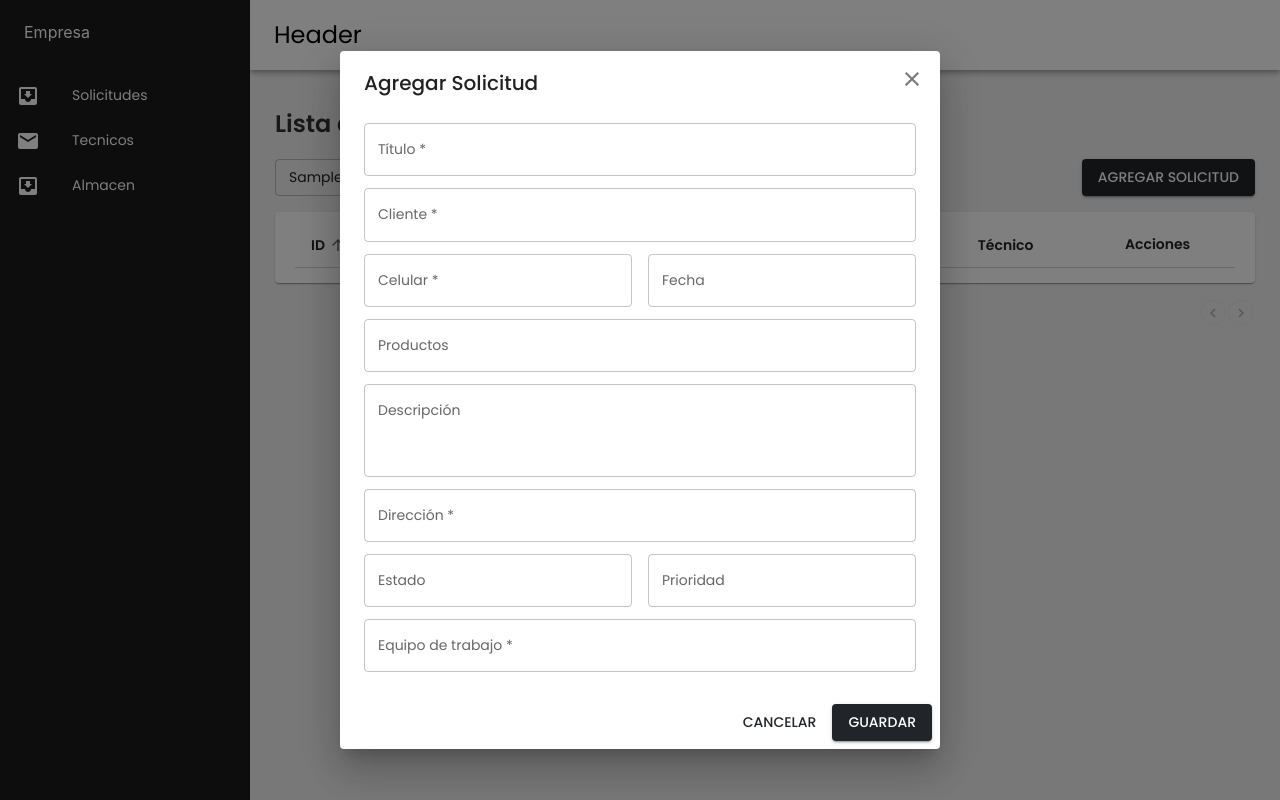
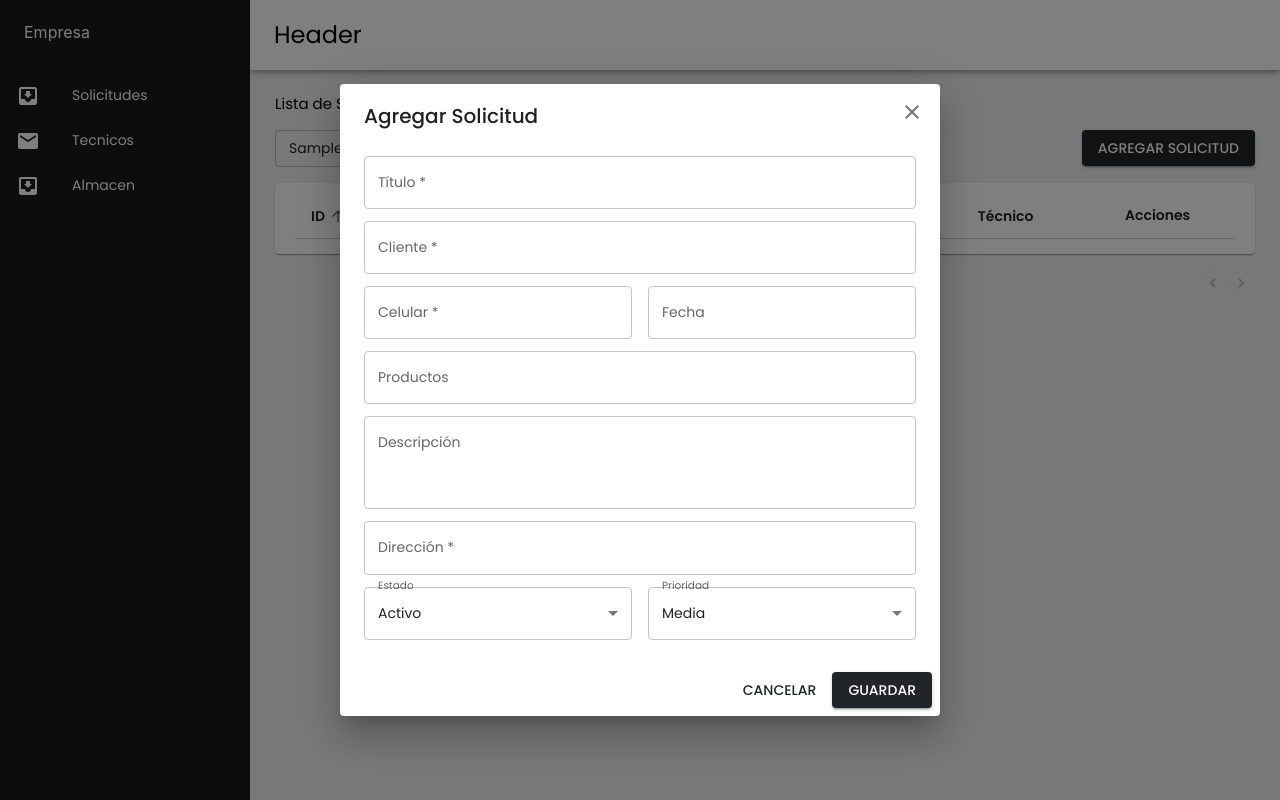
Before and after one commit to Fisi-projects/EPCO-IDEAS-front, a React (Vite) app: page /requests in a window 1280 px wide. Both pictures are taken after typing "Sample" into the empty fields and a click on the button "AGREGAR SOLICITUD". Built offline with nearby package versions, Linux system fonts and the light colour scheme.

Commit message:
boton agregar solicitud culminado

```diff
--- a/src/pages/requests.jsx
+++ b/src/pages/requests.jsx
@@ -2,7 +2,7 @@ import { useState } from 'react';
 import {
   Table, TableBody, TableCell, TableContainer, TableHead, TableRow, Paper,
   TableSortLabel, TextField, Button, Box, IconButton, Chip, Grid, Pagination, Typography,
-  Dialog, DialogTitle, DialogContent, DialogActions
+  InputLabel, Select, MenuItem, FormControl, Dialog, DialogTitle, DialogContent, DialogActions
 } from '@mui/material';
 import { Visibility, Download, Delete, FilterList, Edit, Add, Remove, Close } from '@mui/icons-material';
 
@@ -33,7 +33,8 @@ const RequestsTable = () => {
   const [rowsPerPage] = useState(10);
   const [filter, setFilter] = useState('');
   const [open, setOpen] = useState(false);
-  const [stock, setStock] = useState(0);
+  const [status, setStatus] = useState('Activo');
+  const [priority, setPriority] = useState('Media');
 
   const handleRequestSort = (property) => {
     const isAsc = orderBy === property && order === 'asc';
@@ -47,8 +48,6 @@ const RequestsTable = () => {
 
   const handleOpen = () => setOpen(true);
   const handleClose = () => setOpen(false);
-  const increaseStock = () => setStock(stock + 1);
-  const decreaseStock = () => setStock(stock > 0 ? stock - 1 : 0);
 
   const filteredRows = rows.filter((row) =>
     row.title.toLowerCase().includes(filter.toLowerCase())
@@ -58,22 +57,20 @@ const RequestsTable = () => {
 
   return (
     <Box sx={{ padding: "25px"}}>
-      <Typography variant="h2" >Lista de Solicitudes</Typography>
-      <Box display="flex" justifyContent="space-between" alignItems="center" mb={2}>
-        <Box display="flex" gap={1}>
+      <Typography variant="h4">Lista de Solicitudes</Typography>
+
+      {/* Barra de búsqueda y botón de agregar */}
+      <Box display="flex" justifyContent="space-between" alignItems="center" my={2}>
         <TextField
           size="small"
           variant="outlined"
-            placeholder="Buscar"
+          placeholder="Buscar..."
           onChange={(e) => setFilter(e.target.value)}
         />
-          <Button variant="outlined" startIcon={<FilterList />}>Filtrar por</Button>
-        </Box>
-        <Box>
         <Button variant="contained" onClick={handleOpen}>Agregar Solicitud</Button>
       </Box>
-      </Box>
 
+      {/* Diálogo para agregar solicitud */}
       <Dialog open={open} onClose={handleClose} fullWidth maxWidth="sm">
         <DialogTitle>
           Agregar Solicitud
@@ -97,13 +94,24 @@ const RequestsTable = () => {
           <TextField fullWidth margin="dense" label="Dirección *" placeholder="Ingrese la dirección" />
           <Grid container spacing={2}>
             <Grid item xs={6}>
-              <TextField fullWidth margin="dense" label="Estado" placeholder="Estado actual" />
+              <FormControl fullWidth margin="dense">
+                <InputLabel>Estado</InputLabel>
+                <Select value={status} onChange={(e) => setStatus(e.target.value)}>
+                  {statuses.map((s) => <MenuItem key={s} value={s}>{s}</MenuItem>)}
+                </Select>
+              </FormControl>
             </Grid>
             <Grid item xs={6}>
-              <TextField fullWidth margin="dense" label="Prioridad" placeholder="Prioridad de la solicitud" />
+              <FormControl fullWidth margin="dense">
+                <InputLabel>Prioridad</InputLabel>
+                <Select value={priority} onChange={(e) => setPriority(e.target.value)}>
+                  <MenuItem value="Alta">Alta</MenuItem>
+                  <MenuItem value="Media">Media</MenuItem>
+                  <MenuItem value="Baja">Baja</MenuItem>
+                </Select>
+              </FormControl>
             </Grid>
           </Grid>
-          <TextField fullWidth margin="dense" label="Equipo de trabajo *" placeholder="Ingrese el equipo asignado" />
         </DialogContent>
         <DialogActions>
           <Button onClick={handleClose}>Cancelar</Button>
```
Lines whose indentation alone changed are shown as unchanged.
